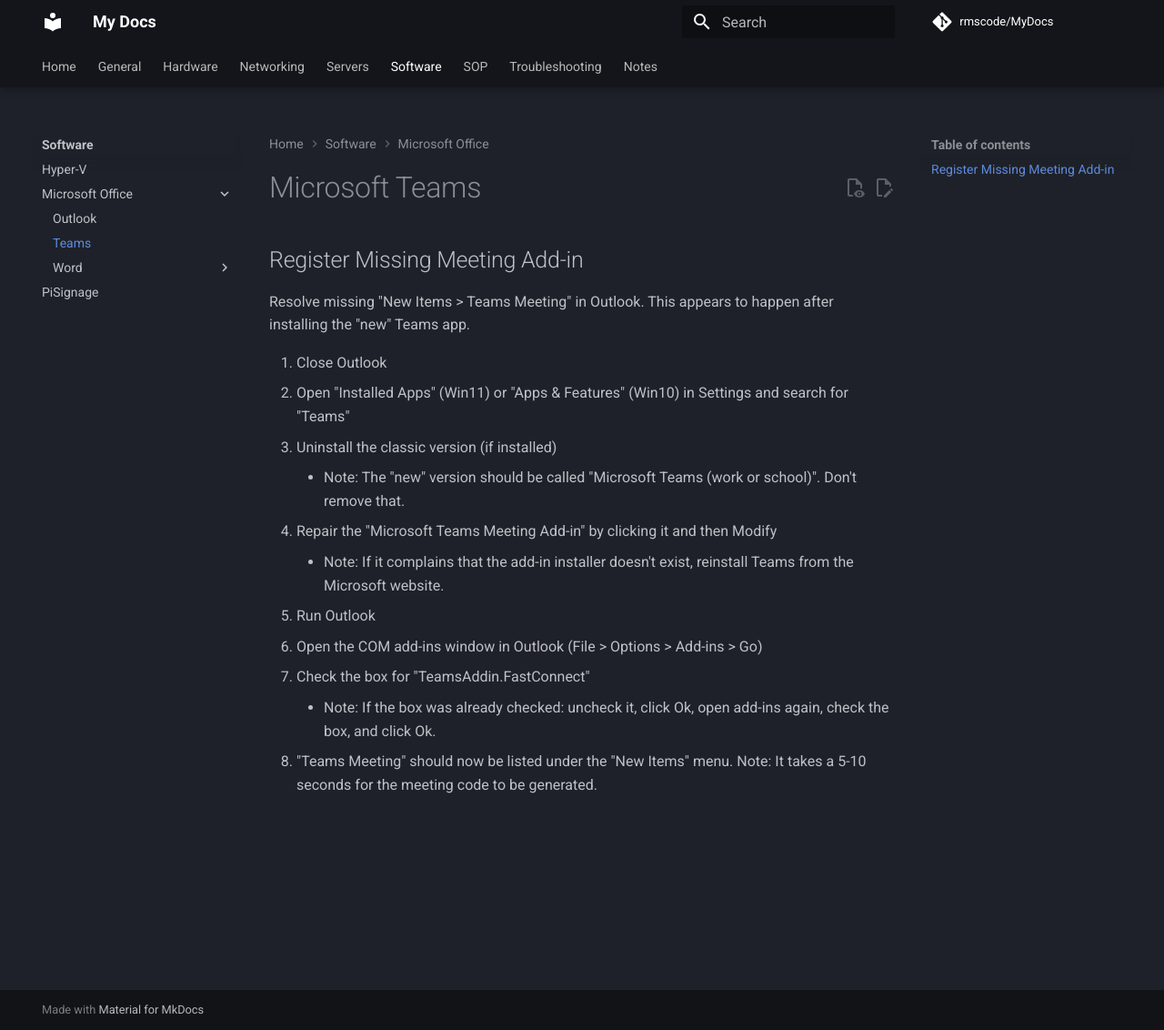
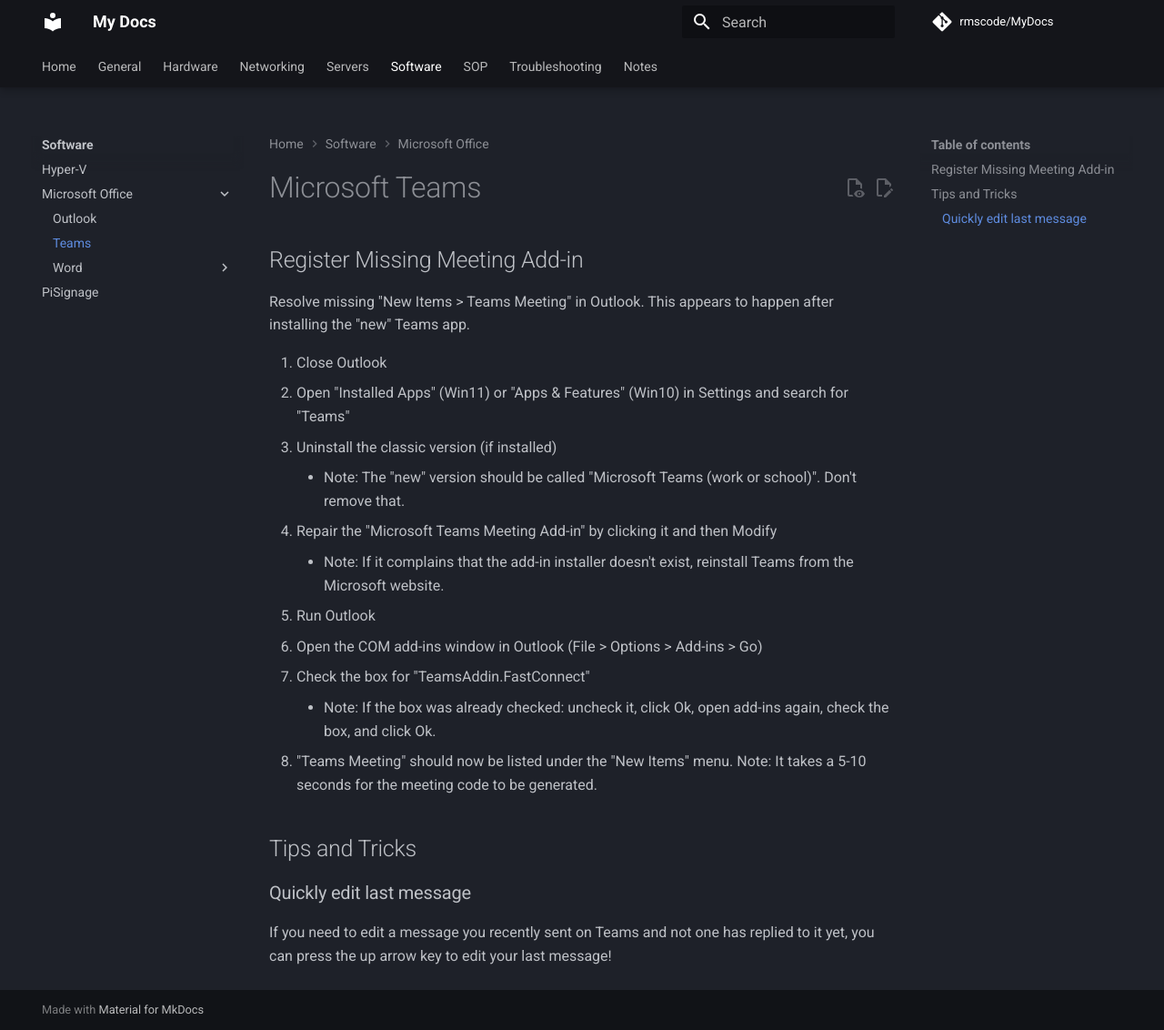
Before and after one commit to rmscode/binary-garden, an MkDocs documentation site: the page built from docs/software/microsoft-office/teams/ms-teams.md, in a window 1280 px wide and 1132 px high. Shown: the whole window at 91% size. Built offline with MkDocs 1.6.1 and Material for MkDocs 9.7.7, drawn with Linux system fonts in a browser that asks for light colours; comment, search, counter and statistics services are not loaded.

Commit message:
Update ms-teams.md

```diff
--- a/docs/software/microsoft-office/teams/ms-teams.md
+++ b/docs/software/microsoft-office/teams/ms-teams.md
@@ -16,3 +16,9 @@
       - Note: If the box was already checked: uncheck it, click Ok, open add-ins again, check the box, and click Ok.
 8. "Teams Meeting" should now be listed under the "New Items" menu.
 Note: It takes a 5-10 seconds for the meeting code to be generated.
+
+## Tips and Tricks
+
+### Quickly edit last message
+
+If you need to edit a message you recently sent on Teams and not one has replied to it yet, you can press the up arrow key to edit your last message!
```
